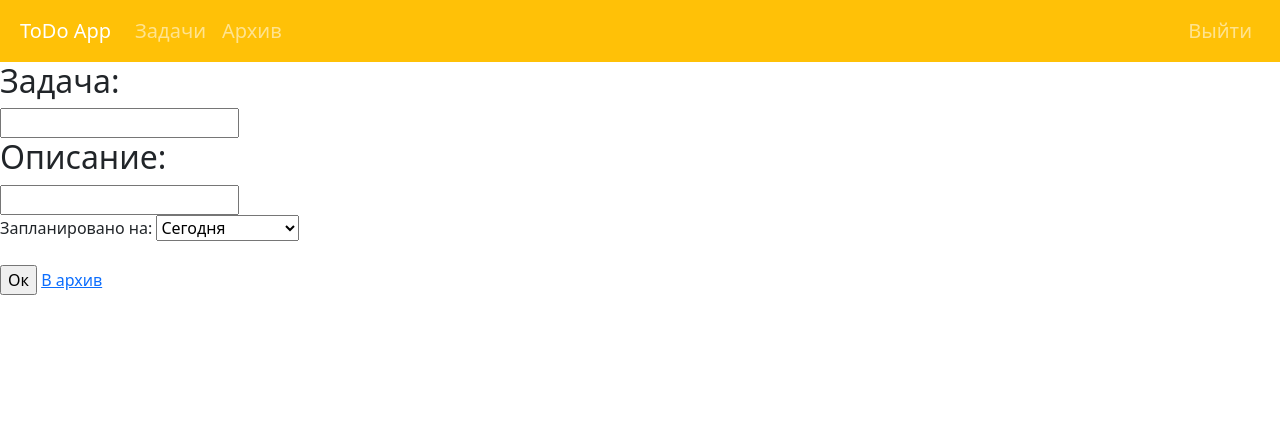
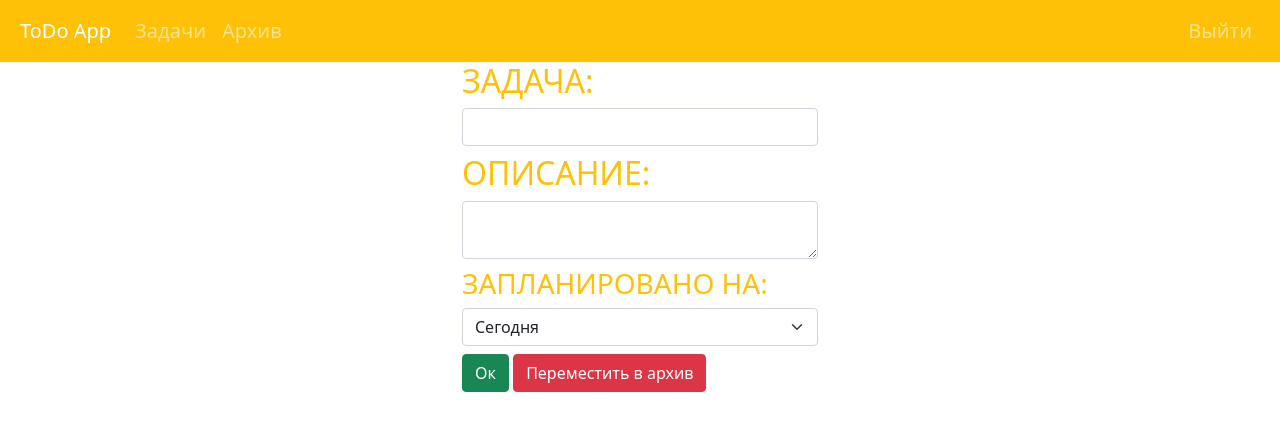
Before and after one commit to beplop/ToDo, a Flask app: template templates/detail.html in a window 1280 px wide. Shown: the top 431 px of the page. Run offline with Flask 3, Linux system fonts and the light colour scheme; the template is opened without the code that fills it, so the values that code supplies are empty; some libraries are stand-ins or nearby versions.

Commit message:
Bootstrap сделаны все страницы кроме атворизации и регистрации

```diff
--- a/templates/detail.html
+++ b/templates/detail.html
@@ -3,23 +3,32 @@
 {% block content %}
     {{ super() }}
     {#    <title>task.title</title>#}
-    <form action="/update/{{ task.id }}" method="post">
-        <h2>Задача:</h2>
-        <input type="text" name="task_title" value={{ task.title }}>
-        <br>
-        <h2>Описание:</h2>
-        <input type="text" name="task_text" value={% if task.text %} {{ task.text }} {% else %} "" {% endif %}>
-        <br>
-        <label for="task_scheduled_on">Запланировано на:</label>
-        <select name="task_scheduled_on" id="task_scheduled_on">
+    <div class="container">
+    <div class="row">
+    <div class="col"></div>
+    <div class="col">
+        <form action="{{ url_for('update_task', task_id=task.id) }}" method="post">
+            <h2 class="text-warning text-uppercase">Задача:</h2>
+            <input class="form-control mb-2 mr-sm-2" type="text" name="task_title" value={{ task.title }}>
+            <h2 class="text-warning text-uppercase">Описание:</h2>
+            <div class="form-floating">
+                {#            ЗДЕСЬ БАГ С ДОБАВЛЕНИЕМ ПУСТОГО ТЕКСТА#}
+                <textarea name="task_text" class="form-control mb-2 mr-sm-2">{% if task.text %}{{ task.text }}{% else %}
+                {% endif %}</textarea>
+            </div>
+            {#            <input class="form-control mb-2 mr-sm-2" type="text" name="task_text"#}
+            {#                   value={% if task.text %} {{ task.text }} {% else %} "" {% endif %}>#}
+            <label for="task_scheduled_on"><h3 class="text-warning text-uppercase">Запланировано на:</h3></label>
+            <select class="form-select mb-2" name="task_scheduled_on" id="task_scheduled_on">
                 <option {% if task.scheduled_on == 1 %} selected {% endif %} value="1">Сегодня</option>
                 <option {% if task.scheduled_on == 2 %} selected {% endif %} value="2">Завтра</option>
                 <option {% if task.scheduled_on == 3 %} selected {% endif %} value="3">На этой неделе</option>
                 <option {% if task.scheduled_on == 4 %} selected {% endif %} value="4">Бессрочно</option>
             </select>
-        <br>
-        <br>
-        <input type="submit" value="Ок">
-        <a href="/to_archive/{{ task.id }}">В архив</a>
+            <input class="btn btn-success mb-2" type="submit" value="Ок">
+            <a class="btn btn-danger mb-2" {{ url_for('task_to_archive', task_id=task.id) }}
+               href="/to_archive/{{ task.id }}">Переместить в архив</a>
         </form>
+    </div>
+    <div class="col"></div>
 {% endblock %}
--- a/templates/index.html
+++ b/templates/index.html
@@ -24,7 +24,7 @@
                             </li>
                         {% endfor %}
                     </ul>
-                    <form class="row row-cols-lg-auto g-2" action="/add" method="post">
+                    <form class="row row-cols-lg-auto g-2" action="{{ url_for('add_task') }}" method="post">
                         <div class="col">
                             <input type="text" class="form-control mb-2 mr-sm-2" id="inlineFormInputName2"
                                    name="{{ "task" + loop.index|string }}"
```
Also changed, not shown: templates/archive.html (+21 -7 lines), templates/login.html (+17 -1 lines). Lines whose indentation alone changed are shown as unchanged.
